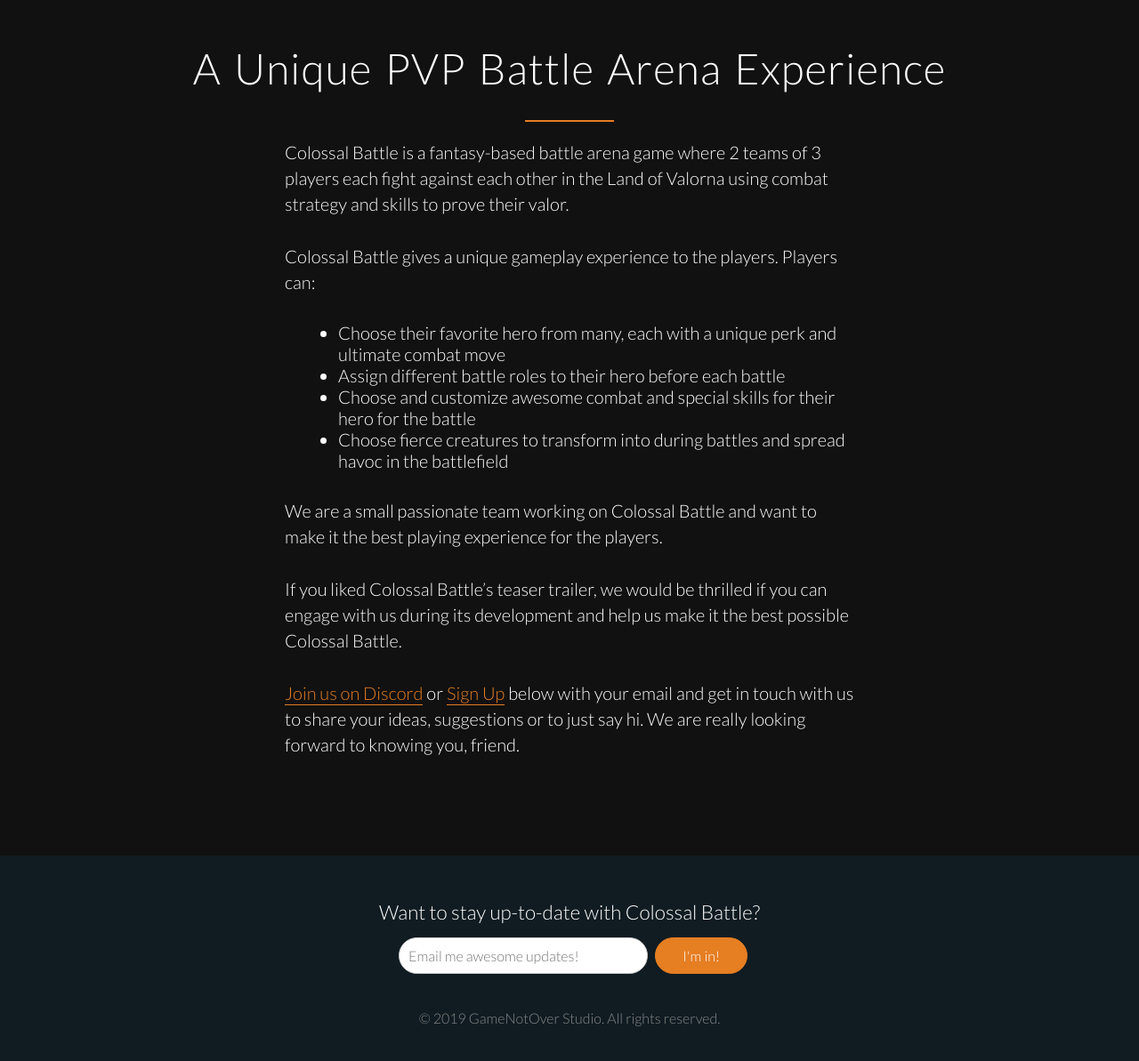
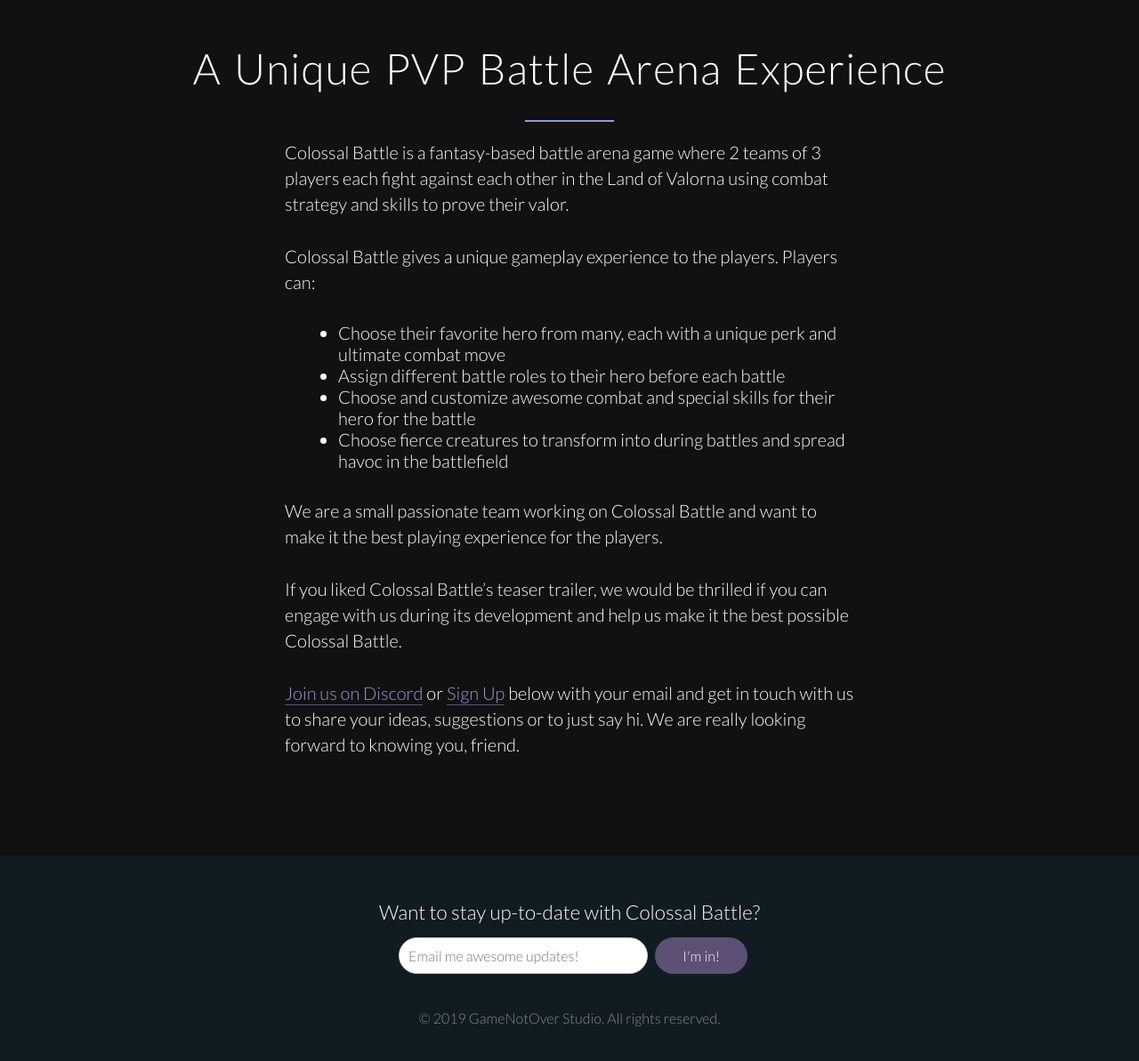
Before and after one commit to ShoaibMulla/ColossalBattleWebsite, a plain HTML site: page index.html in a window 1280 px wide. Shown: the part 1906-3099 px from the top of the page at 89% size. Drawn offline with nearby package versions, Linux system fonts and the light colour scheme; a script that the page names is missing.

Commit message:
Link Color

```diff
--- a/index.html
+++ b/index.html
@@ -79,7 +79,7 @@ If you liked Colossal Battle’s teaser trailer, we would be thrilled if you can
             </div>
             <div class="subscribe">
                 <form method="post" action="Subscribe.php" class="subscribeForm">
-                    <div class="row">
+                    <div>
                       <input type="email" name="email" id="email" placeholder="Email me awesome updates!" required>
                        <input type="submit" value="I'm in!" id="submitBtn">
                     </div>
--- a/resources/css/style.css
+++ b/resources/css/style.css
@@ -89,7 +89,7 @@ h4 {
 h1:after {
     display: block;
     height: 2px;
-    background-color: #e67e22;
+    background-color: #9896D9;
     content: " ";
     width: 100px;
     margin: 0 auto;
@@ -119,10 +119,10 @@ ul {
 
 a:link,
 a:visited {
-    color: #e67e22;
+    color: #9896D9;
     text-decoration: none;
     padding-bottom: 1px;
-    border-bottom: 1px solid #e67e22;
+    border-bottom: 1px solid #5C5074;
     -webkit-transition: border-bottom 0.2s, color 0.2s;
     transition: border-bottom 0.2s, color 0.2s;
 }
@@ -149,15 +149,15 @@ input[type=submit] {
 .btn-full:link,
 .btn-full:visited,
 input[type=submit] {
-    background-color: #e67e22;
-    border: 1px solid #e67e22;
+    background-color: #5C5074;
+    border: 1px solid #5C5074;
     color: #fff;
     margin-right: 15px;
 }
 
 .btn-ghost:link,
 .btn-ghost:visited {
-    border: 1px solid #e67e22;
+    border: 1px solid #5C5074;
     color: #e67e22;
 }
 
@@ -165,7 +165,7 @@ input[type=submit] {
 .btn:active,
 input[type=submit]:hover,
 input[type=submit]:active {
-    background-color: #cf6d17;
+    background-color: #312634;
 }
 
 .btn-full:hover,
```
Also changed, not shown: 3 other files.
